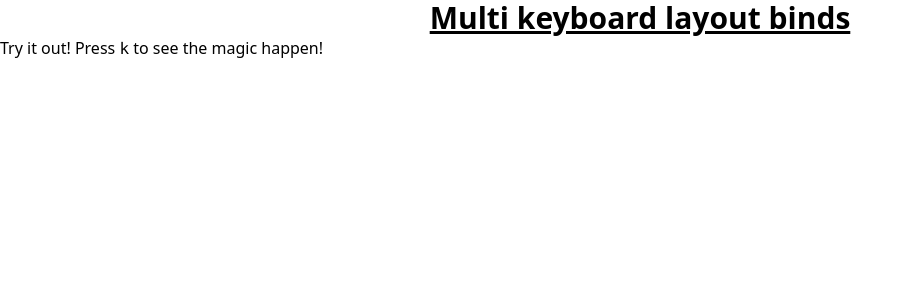
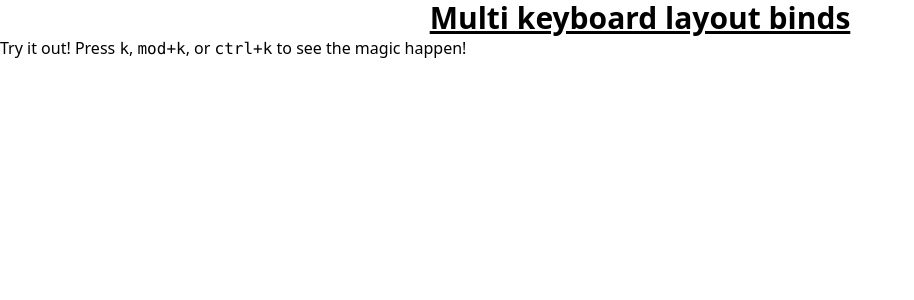
Before and after one commit to scottwarren/multi-keyboard-layout-event-binds, a React (Vite) app: page / in a window 1280 px wide. Shown: the top 300 px of the page, without its empty margins (0-914 px from the left). Built offline with nearby package versions, Linux system fonts and the light colour scheme.

Commit message:
feat: adds toast notification for key press

```diff
--- a/src/App.tsx
+++ b/src/App.tsx
@@ -1,25 +1,31 @@
-import { useState } from 'react'
+import toast, { Toaster } from 'react-hot-toast'
+
 import { useGlobalKeyBind } from './hooks/useGlobalKeyBind'
 
 function App() {
-  const [showMessage, setShowMessage] = useState(false)
-
-  useGlobalKeyBind('k', () => {
-    console.log('hello!', 'k', 'pressed')
-    setShowMessage((m) => !m)
+  useGlobalKeyBind('k', (e: KeyboardEvent) => {
+    console.log(e)
+    toast('k pressed')
+  })
+  useGlobalKeyBind('mod+k', (e: KeyboardEvent) => {
+    console.log(e)
+    toast('mod+k  pressed')
+  })
+  useGlobalKeyBind('ctrl+k', (e: KeyboardEvent) => {
+    console.log(e)
+    toast('ctrl+k pressed')
   })
 
   return (
     <div>
+      <Toaster position="top-right" />
       <h1 className="text-3xl font-bold underline text-center">
         Multi keyboard layout binds
       </h1>
-      {!showMessage && (
-        <p>
-          Try it out! Press <code>k</code> to see the magic happen!
-        </p>
-      )}
-      {showMessage && <p>hello! k pressed</p>}
+      <p>
+        Try it out! Press <code>k</code>, <code>mod+k</code>, or{' '}
+        <code>ctrl+k</code> to see the magic happen!
+      </p>
     </div>
   )
 }
```
